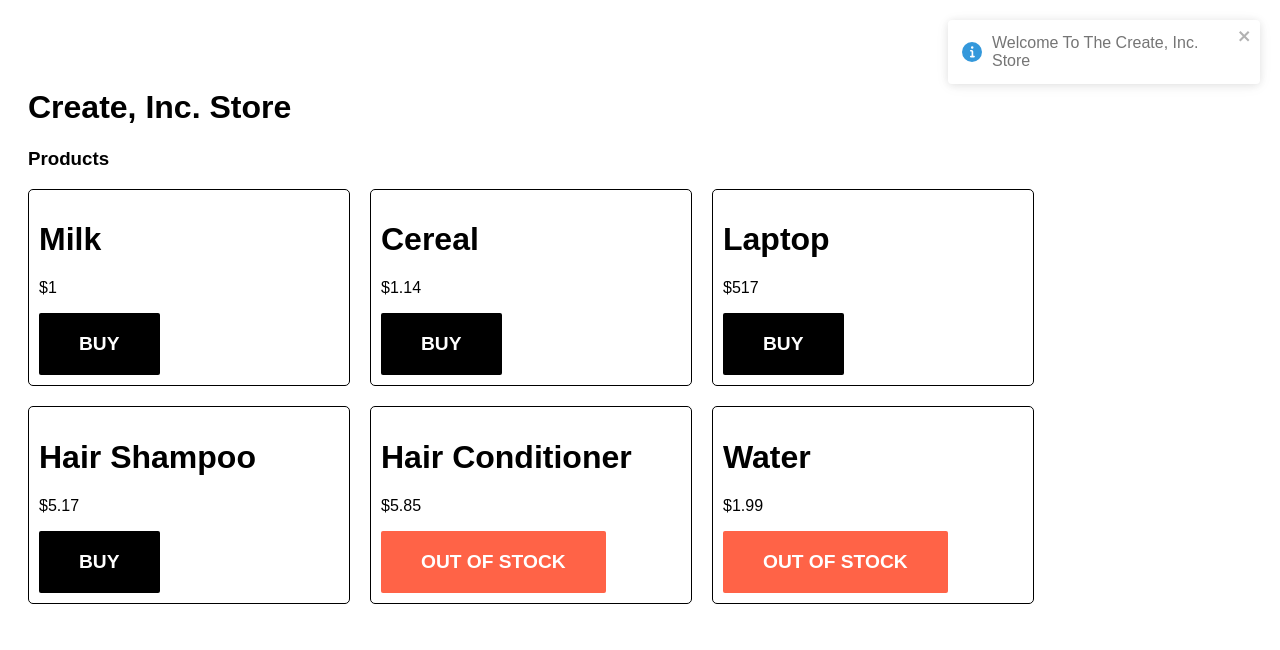
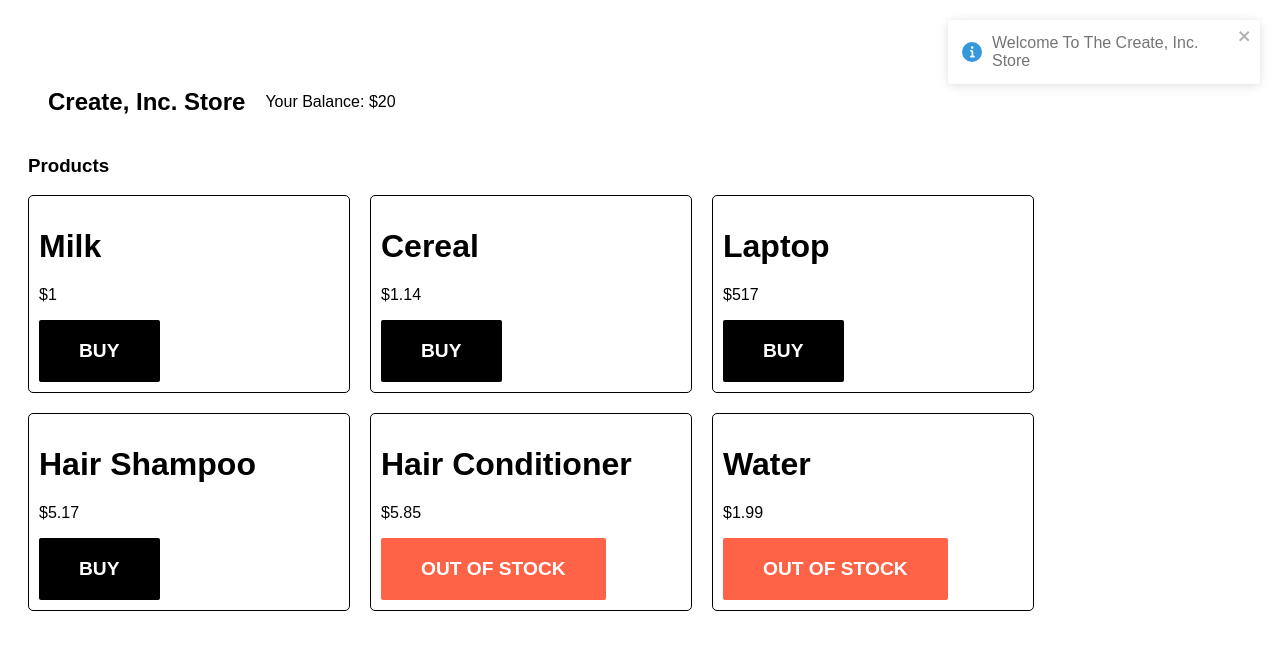
Before and after one commit to israelmanzi/scaling-waffle, a Next.js app: page / in a window 1280 px wide. Shown: the top 650 px of the page. Built offline with nearby package versions, Linux system fonts and the light colour scheme.

Commit message:
[feat] piecing everything together

```diff
--- a/src/mock-backend/index.ts
+++ b/src/mock-backend/index.ts
@@ -1,5 +1,6 @@
+import React from 'react';
 import { initialBalance, initialItems, Item } from './data';
-import { executePurchase } from './purchase';
+import { executePurchase, PurchaseResponse } from './purchase';
 
 type UseCheckout = {
   items: Item[];
@@ -10,15 +11,23 @@ type UseCheckout = {
    * @throws if the current account does not have enough or if no inventory
    *
    */
-  buy: (itemId: Item['id']) => Promise<void>;
+  buy: (itemId: Item['id']) => Promise<PurchaseResponse>;
+  balance: number;
 };
 
-export const useCheckout = (): UseCheckout => ({
-  buy: async (itemId: Item['id']) => {
-    await executePurchase(itemId, {
-      balance: initialBalance,
-      items: initialItems,
-    });
-  },
-  items: initialItems,
-});
+export const useCheckout = (): UseCheckout => {
+  const [balance, setBalance] = React.useState<number>(initialBalance);
+  return {
+    buy: async (itemId: Item['id']) => {
+      const newState = await executePurchase(itemId, {
+        balance,
+        items: initialItems,
+      });
+
+      setBalance(newState.balance);
+      return newState;
+    },
+    items: initialItems,
+    balance,
+  };
+};
--- a/src/mock-backend/purchase.ts
+++ b/src/mock-backend/purchase.ts
@@ -4,6 +4,13 @@ import { sleep } from './utils';
 export type UserAndItemState = {
   balance: number;
   items: Item[];
+};
+
+export type PurchaseResponse = {
+  data?: UserAndItemState;
+  message?: string;
+  success: boolean;
+  balance: number;
 };
 
 /**
@@ -13,7 +20,7 @@ export type UserAndItemState = {
 export const executePurchase = async (
   itemId: Item['id'],
   state: UserAndItemState
-): Promise<{ data?: UserAndItemState; message?: string; success: boolean }> => {
+): Promise<PurchaseResponse> => {
   await sleep(1000);
 
   const item = state.items.find((item) => item.id === itemId);
@@ -22,6 +29,7 @@ export const executePurchase = async (
     return {
       message: `Item with id ${itemId} not found`,
       success: false,
+      balance: state.balance,
     };
   }
 
@@ -29,6 +37,7 @@ export const executePurchase = async (
     return {
       message: `Item with id ${itemId} is out of stock`,
       success: false,
+      balance: state.balance,
     };
   }
 
@@ -36,10 +45,12 @@ export const executePurchase = async (
     return {
       message: 'Insufficient funds',
       success: false,
+      balance: state.balance,
     };
   }
 
   return {
+    balance: state.balance - item.price,
     data: {
       balance: state.balance - item.price,
       items: state.items.map((item) => {
--- a/src/pages/index.module.scss
+++ b/src/pages/index.module.scss
@@ -1,5 +1,12 @@
 .main {
   padding-top: 40px;
+}
+
+.nav {
+  display: flex;
+  align-items: center;
+  gap: 20px;
+  padding: 0 20px;
 }
 
 .products {
@@ -30,4 +37,5 @@
 
 .product .buyButton.outOfStock {
   background-color: tomato;
+  cursor: not-allowed;
 }
--- a/src/pages/index.tsx
+++ b/src/pages/index.tsx
@@ -1,13 +1,13 @@
 import React from 'react';
 import { useCheckout } from '../mock-backend';
-import { initialItems } from '../mock-backend/data';
+import { Item } from '../mock-backend/data';
 import styles from './index.module.scss';
 
 import { ToastContainer, toast } from 'react-toastify';
 import 'react-toastify/dist/ReactToastify.css';
 
 const Index = () => {
-  // const { items, buy } = useCheckout();
+  const { items, buy, balance } = useCheckout();
   React.useEffect(() => {
     toast.info('Welcome To The Create, Inc. Store', {
       position: 'top-right',
@@ -17,15 +17,49 @@ const Index = () => {
       pauseOnHover: true,
     });
   }, []);
+
+  const handlerProductClick = async (product: Item): Promise<void> => {
+    const infoToastId = toast.info(`Trying to buy ${product.name}...`, {
+      position: 'top-right',
+      autoClose: false,
+      hideProgressBar: true,
+      closeOnClick: true,
+    });
+    const { success: successfull, message } = await buy(product.id);
+    console.log({ successfull });
+    if (successfull) {
+      toast.success(`You bought ${product.name}!`, {
+        position: 'top-right',
+        autoClose: 3000,
+        hideProgressBar: true,
+        closeOnClick: true,
+        pauseOnHover: true,
+      });
+    } else {
+      toast.error(message, {
+        position: 'top-right',
+        autoClose: 3000,
+        hideProgressBar: true,
+        closeOnClick: true,
+        pauseOnHover: true,
+      });
+    }
+
+    toast.dismiss(infoToastId);
+  };
+
   return (
     <>
       <ToastContainer />
       <main className={styles.main}>
-        <h1>Create, Inc. Store</h1>
+        <nav className={styles.nav}>
+          <h1>Create, Inc. Store</h1>
+          <span>Your Balance: ${balance}</span>
+        </nav>
         <h3>Products</h3>
 
         <div className={styles.products}>
-          {initialItems
+          {items
             .sort(
               // Put the items with inventory === 0 at the end
               (a) => (a.inventory === 0 ? 1 : -1)
@@ -41,7 +75,7 @@ const Index = () => {
                   ].join(' ')}
                   onClick={() => {
                     if (item.inventory === 0) return;
-                    // buy(item.id);
+                    handlerProductClick(item);
                   }}
                 >
                   {item.inventory === 0 ? 'Out of Stock' : 'BUY'}
```
